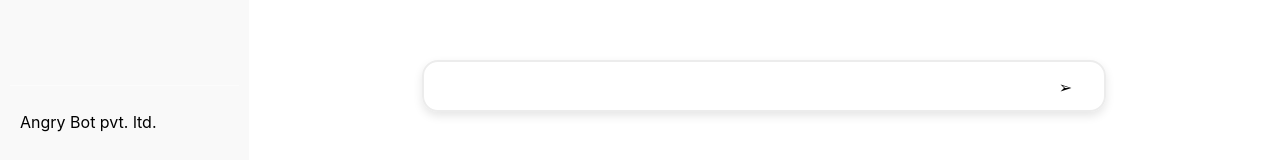
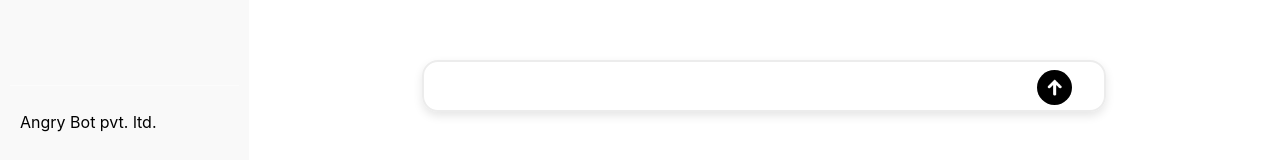
Before and after one commit to pgilhespy/angry-chat, a React (Create React App) app in the folder madchat/: page / in a window 1280 px wide. Shown: the part 632-792 px from the top of the page. Built offline with nearby package versions, Linux system fonts and the light colour scheme.

Commit message:
added more light mode

```diff
--- a/madchat/src/App.js
+++ b/madchat/src/App.js
@@ -18,7 +18,7 @@ const App = () => {
         <div className="bottom-section">
           <div className="input-container">
             <input/>
-            <div id="submit">➢</div>
+            <div id="submit" className="arrowUp"></div>
           </div>
           <p className="info">
           A chatbot with an attitude—Angry Bot starts annoyed and only gets worse.
--- a/madchat/src/index.css
+++ b/madchat/src/index.css
@@ -110,7 +110,19 @@ input:focus{
 
 #submit{
   position: absolute;
-  bottom: 15px;
+  bottom: 7.5px;
   right: 0;
   cursor: pointer;
+  border-radius: 17.5px;
+  background-color: black;
 }
+
+.arrowUp {
+  width: 35px;
+  height: 35px;
+  background-image: url('../images/arrowUp.png');
+  background-size: cover;
+  background-position: center;
+  background-repeat: no-repeat;
+  background-size: 60%;
+}
```
Also changed, not shown: madchat/images/arrowUp.png (added).
